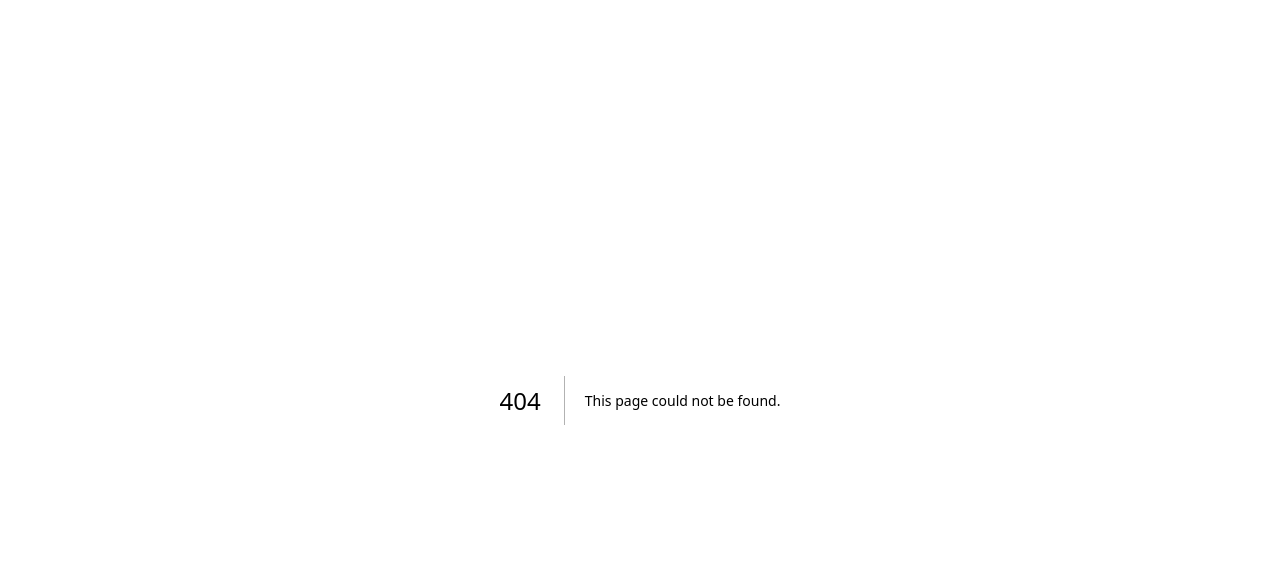
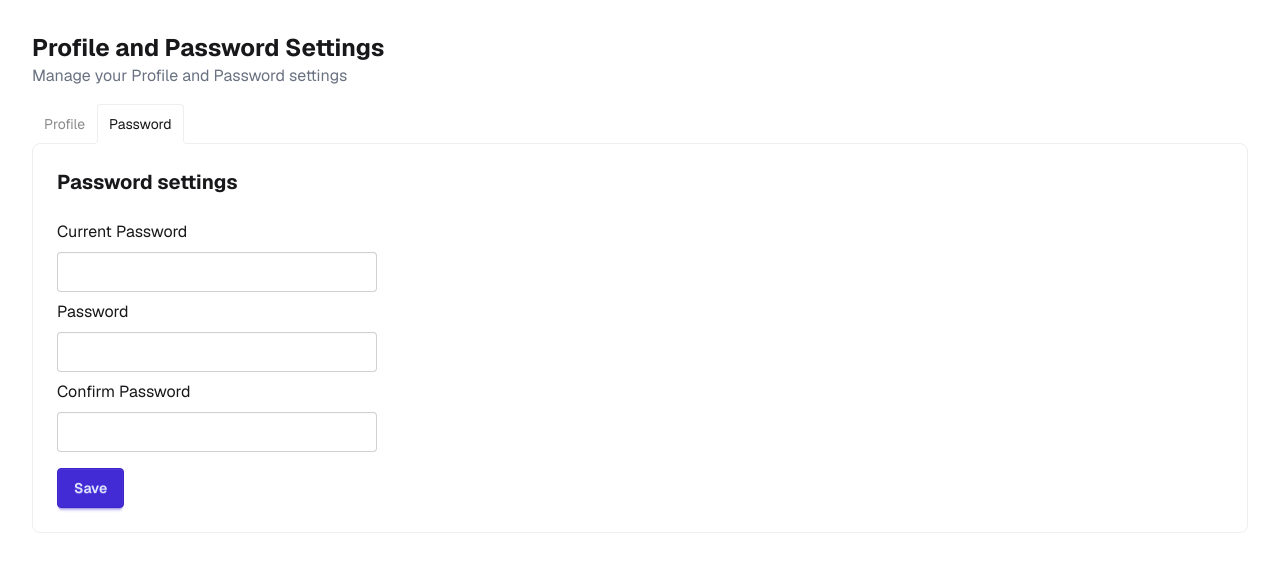
Before and after one commit to bilelhamitouche/nova-chat, a Next.js app: page /profile/password in a window 1280 px wide. Before the commit this address had no page. Shown: the top 572 px of the page. Built offline with nearby package versions, Linux system fonts and the light colour scheme.

Commit message:
added profile settings and password settings routes and a layout to group them

```diff
--- /dev/null
+++ b/app/profile/layout.tsx
@@ -0,0 +1,40 @@
+"use client";
+
+import Link from "next/link";
+import { usePathname } from "next/navigation";
+
+function Layout({ children }: { children: React.ReactNode }) {
+  const pathname = usePathname();
+  return (
+    <div className="p-8 h-full">
+      <h2 className="text-2xl font-bold">Profile and Password Settings</h2>
+      <p className="mb-4 text-gray-500">
+        Manage your Profile and Password settings
+      </p>
+      <div className="tabs tabs-lift">
+        <Link
+          role="tab"
+          href="/profile"
+          className={`tab ${pathname === "/profile" ? "tab-active" : ""}`}
+        >
+          Profile
+        </Link>
+        <div className="p-6 tab-content bg-base-100 border-base-300">
+          {children}
+        </div>
+        <Link
+          role="tab"
+          href="/profile/password"
+          className={`tab ${pathname === "/profile/password" ? "tab-active" : ""}`}
+        >
+          Password
+        </Link>
+        <div className="p-6 tab-content bg-base-100 border-base-300">
+          {children}
+        </div>
+      </div>
+    </div>
+  );
+}
+
+export default Layout;
--- a/app/profile/page.tsx
+++ b/app/profile/page.tsx
@@ -1,48 +1,31 @@
-import { getSession } from "@/lib/utils";
-import Image from "next/image";
+"use client";
 
-async function Profile() {
-  const session = await getSession();
+import { useActionState } from "react";
+import { updateProfileAction } from "./actions/profile";
+
+const initialState = {
+  err: "",
+};
+
+function Profile() {
+  const [error, action, isPending] = useActionState(
+    updateProfileAction,
+    initialState,
+  );
   return (
-    <div className="p-8 h-full">
-      <h2 className="text-2xl font-bold">Profile Settings</h2>
-      <p className="text-gray-500">Manage your profile settings</p>
-      <form className="flex flex-col gap-2 p-4 mt-4 max-w-lg border rounded-box bg-base-200 border-base-300">
-        <h3 className="mb-2 text-xl font-bold">Profile</h3>
-        {session?.user.image ? (
-          <Image
-            src={session?.user.image}
-            alt="avatar image"
-            className="mb-2 rounded-full size-24 avatar"
-          />
-        ) : (
-          <div className="flex justify-center items-center mb-2 text-4xl rounded-full size-24 avatar bg-primary text-primary-content">
-            {session?.user.name[0].toUpperCase()}
-          </div>
-        )}
-        <label className="fieldset-label">Name</label>
-        <input
-          type="text"
-          name="name"
-          defaultValue={session?.user.name}
-          className="w-full input"
-        />
-        <label className="fieldset-label">Email</label>
-        <input
-          type="email"
-          name="email"
-          defaultValue={session?.user.email}
-          className="w-full input"
-        />
-        <label className="fieldset-label">Password</label>
-        <input type="password" name="password" className="w-full input" />
-        <label className="fieldset-label">Confirm Password</label>
-        <input
-          type="password"
-          name="confirm_password"
-          className="w-full input"
-        />
-        <button className="mt-2 btn btn-primary max-w-fit">Save</button>
+    <div className="flex flex-col gap-2">
+      <h3 className="text-xl font-bold">Profile settings</h3>
+      <form action={action} className="flex flex-col gap-2">
+        {error && <span className="text-red-500">{error.err}</span>}
+        <label>Name</label>
+        <input type="text" name="name" className="input" />
+        <label>Email</label>
+        <input type="email" name="email" className="input" />
+        <label>Password</label>
+        <input type="password" name="password" className="input" />
+        <button type="submit" className="mt-2 btn btn-primary max-w-fit">
+          Save
+        </button>
       </form>
     </div>
   );
--- /dev/null
+++ b/app/profile/password/page.tsx
@@ -0,0 +1,45 @@
+"use client";
+
+import { useActionState } from "react";
+import { updatePasswordAction } from "../actions/profile";
+
+const initialState = {
+  err: "",
+};
+
+function Password() {
+  const [error, action, isPending] = useActionState(
+    updatePasswordAction,
+    initialState,
+  );
+  return (
+    <div className="flex flex-col gap-4">
+      <h3 className="text-xl font-bold">Password settings</h3>
+      <form action={action} className="flex flex-col gap-2">
+        {error && <span className="text-red-500">{error.err}</span>}
+        <label>Current Password</label>
+        <input type="password" name="current_password" className="input" />
+        <label>Password</label>
+        <input type="password" name="password" className="input" />
+        <label>Confirm Password</label>
+        <input type="password" name="confirm_password" className="input" />
+        <button
+          type="submit"
+          className="mt-2 btn btn-primary max-w-fit"
+          disabled={isPending}
+        >
+          {isPending ? (
+            <div className="flex gap-1 items-center">
+              <span className="loading loading-spinner"></span>
+              <span>Saving</span>
+            </div>
+          ) : (
+            <span>Save</span>
+          )}
+        </button>
+      </form>
+    </div>
+  );
+}
+
+export default Password;
```
